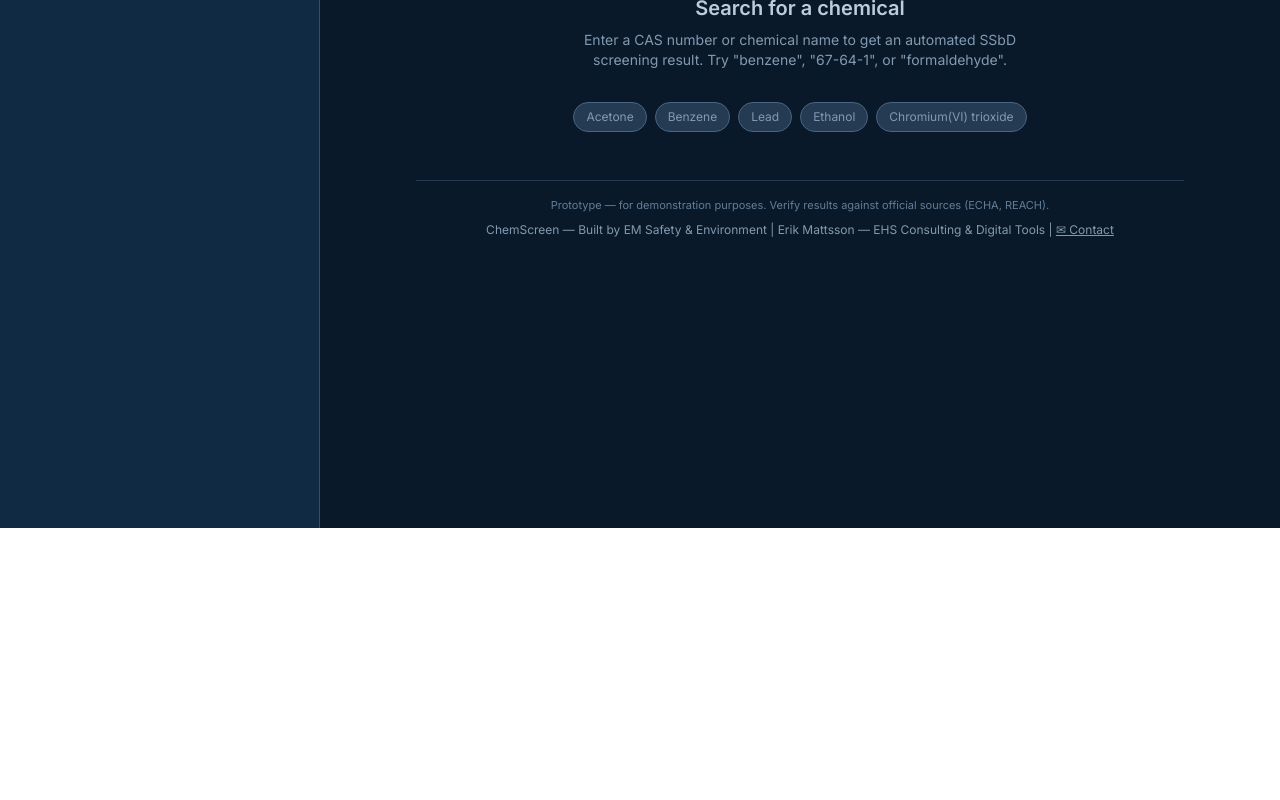
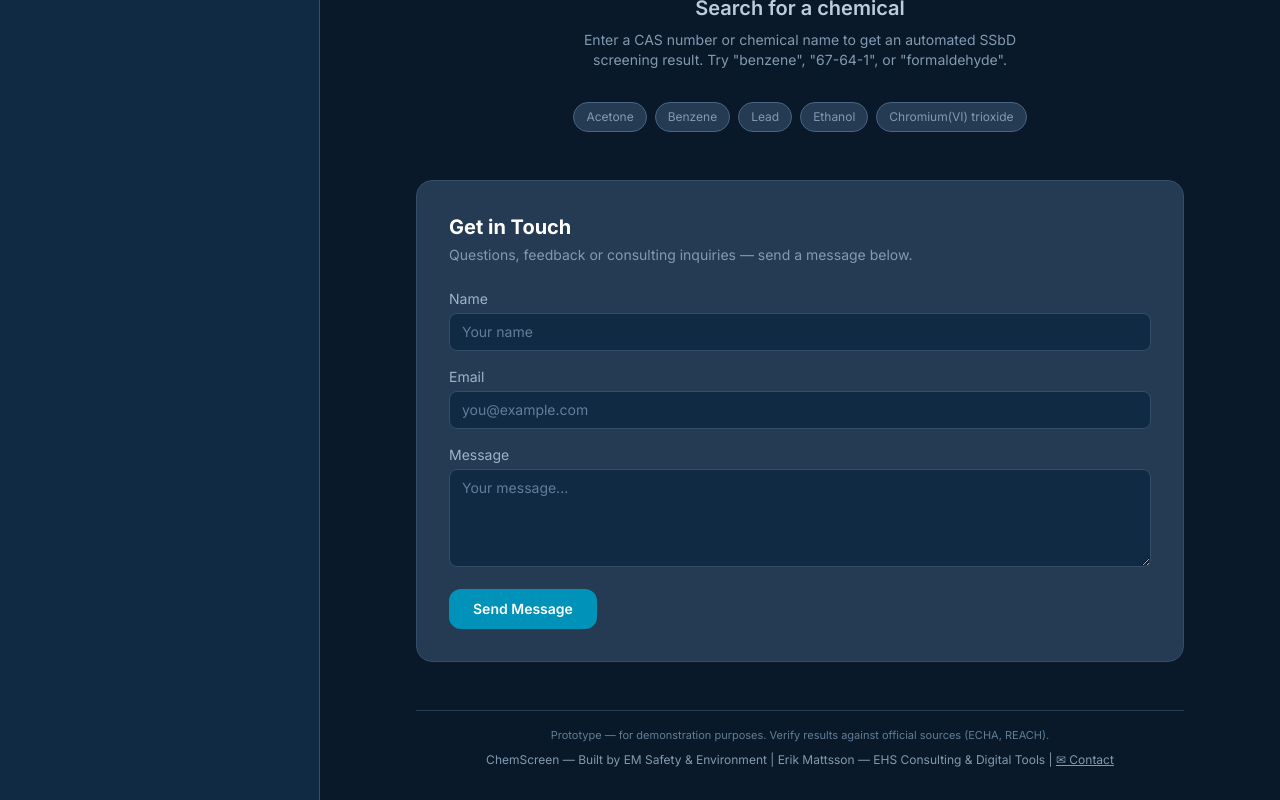
Before and after one commit to emsafetyenvironment-sketch/chemscreen, a React (Vite) app: page / in a window 1280 px wide. Shown: the part 1004-1804 px from the top of the page. Before the commit the page ends 1532 px from the top, so only its background shows below. Built offline with nearby package versions, Linux system fonts and the light colour scheme.

Commit message:
Add contact form with Resend email integration
- API endpoint: api/contact.js (Vercel serverless, Resend)
- ContactForm component with dark theme styling
- Replace mailto links with scroll-to #contact
- Install resend package

```diff
--- /dev/null
+++ b/api/contact.js
@@ -0,0 +1,36 @@
+import { Resend } from "resend";
+
+const resend = new Resend(process.env.RESEND_API_KEY);
+
+export default async function handler(req, res) {
+  if (req.method !== "POST") {
+    return res.status(405).json({ error: "Method not allowed" });
+  }
+
+  const { name, email, message } = req.body || {};
+
+  if (!name || !email || !message) {
+    return res.status(400).json({ error: "All fields (name, email, message) are required." });
+  }
+
+  try {
+    await resend.emails.send({
+      from: "ChemScreen Contact <onboarding@resend.dev>",
+      to: "em.safety.environment@gmail.com",
+      subject: `ChemScreen Contact: ${name}`,
+      html: `
+        <h2>New ChemScreen Contact</h2>
+        <p><strong>Name:</strong> ${name}</p>
+        <p><strong>Email:</strong> ${email}</p>
+        <hr />
+        <p><strong>Message:</strong></p>
+        <p>${message.replace(/\n/g, "<br>")}</p>
+      `,
+    });
+
+    return res.status(200).json({ ok: true });
+  } catch (err) {
+    console.error("Resend error:", err);
+    return res.status(500).json({ error: "Failed to send message." });
+  }
+}
--- a/package.json
+++ b/package.json
@@ -13,7 +13,8 @@
     "html2canvas": "^1.4.1",
     "jspdf": "^4.2.0",
     "react": "^19.2.0",
-    "react-dom": "^19.2.0"
+    "react-dom": "^19.2.0",
+    "resend": "^6.9.3"
   },
   "devDependencies": {
     "@eslint/js": "^9.39.1",
--- a/src/App.jsx
+++ b/src/App.jsx
@@ -7,6 +7,7 @@ import ChemicalBank from "./components/ChemicalBank";
 import CompareView from "./components/CompareView";
 import SdsUpload from "./components/SdsUpload";
 import HeroSection from "./components/HeroSection";
+import ContactForm from "./components/ContactForm";
 
 function lookupChemical(query) {
   const q = query.trim().toLowerCase();
@@ -215,11 +216,13 @@ export default function App() {
             </>
             )}
 
+            <ContactForm />
+
             {/* Disclaimer */}
             <div className="mt-12 text-center text-[11px] text-navy-500 border-t border-navy-800 pt-4">
               Prototype — for demonstration purposes. Verify results against official sources (ECHA, REACH).
               <div className="mt-2 text-xs text-navy-400">
-                ChemScreen — Built by EM Safety &amp; Environment | Erik Mattsson — EHS Consulting &amp; Digital Tools | <a href="mailto:em.safety.environment@gmail.com" className="underline hover:text-cyan-400">✉ Contact</a>
+                ChemScreen — Built by EM Safety &amp; Environment | Erik Mattsson — EHS Consulting &amp; Digital Tools | <a href="#contact" className="underline hover:text-cyan-400">✉ Contact</a>
               </div>
             </div>
           </div>
--- /dev/null
+++ b/src/components/ContactForm.jsx
@@ -0,0 +1,102 @@
+import { useState } from "react";
+
+export default function ContactForm() {
+  const [form, setForm] = useState({ name: "", email: "", message: "" });
+  const [status, setStatus] = useState("idle"); // idle | loading | success | error
+  const [errorMsg, setErrorMsg] = useState("");
+
+  async function handleSubmit(e) {
+    e.preventDefault();
+    setStatus("loading");
+    setErrorMsg("");
+    try {
+      const res = await fetch("/api/contact", {
+        method: "POST",
+        headers: { "Content-Type": "application/json" },
+        body: JSON.stringify(form),
+      });
+      if (!res.ok) {
+        const data = await res.json().catch(() => ({}));
+        throw new Error(data.error || "Something went wrong.");
+      }
+      setStatus("success");
+      setForm({ name: "", email: "", message: "" });
+    } catch (err) {
+      setStatus("error");
+      setErrorMsg(err.message || "Failed to send message.");
+    }
+  }
+
+  if (status === "success") {
+    return (
+      <div id="contact" className="max-w-3xl mx-auto mt-12 mb-8">
+        <div className="rounded-2xl border border-navy-700 bg-navy-800 p-6 text-center">
+          <div className="text-3xl mb-3">✅</div>
+          <p className="text-white font-semibold">Message sent! I'll get back to you soon.</p>
+          <button
+            onClick={() => setStatus("idle")}
+            className="mt-4 text-sm text-cyan-400 hover:text-cyan-300 underline"
+          >
+            Send another message
+          </button>
+        </div>
+      </div>
+    );
+  }
+
+  return (
+    <div id="contact" className="max-w-3xl mx-auto mt-12 mb-8">
+      <div className="rounded-2xl border border-navy-700 bg-navy-800 p-6 md:p-8">
+        <h2 className="text-xl font-bold text-white mb-1">Get in Touch</h2>
+        <p className="text-navy-400 text-sm mb-6">Questions, feedback or consulting inquiries — send a message below.</p>
+        <form onSubmit={handleSubmit} className="space-y-4">
+          <div>
+            <label className="block text-sm text-navy-300 mb-1">Name</label>
+            <input
+              type="text"
+              required
+              value={form.name}
+              onChange={(e) => setForm({ ...form, name: e.target.value })}
+              className="w-full px-3 py-2 rounded-lg bg-navy-900 border border-navy-700 text-white placeholder-navy-500 focus:outline-none focus:border-cyan-500 text-sm"
+              placeholder="Your name"
+            />
+          </div>
+          <div>
+            <label className="block text-sm text-navy-300 mb-1">Email</label>
+            <input
+              type="email"
+              required
+              value={form.email}
+              onChange={(e) => setForm({ ...form, email: e.target.value })}
+              className="w-full px-3 py-2 rounded-lg bg-navy-900 border border-navy-700 text-white placeholder-navy-500 focus:outline-none focus:border-cyan-500 text-sm"
+              placeholder="you@example.com"
+            />
+          </div>
+          <div>
+            <label className="block text-sm text-navy-300 mb-1">Message</label>
+            <textarea
+              required
+              rows={4}
+              value={form.message}
+              onChange={(e) => setForm({ ...form, message: e.target.value })}
+              className="w-full px-3 py-2 rounded-lg bg-navy-900 border border-navy-700 text-white placeholder-navy-500 focus:outline-none focus:border-cyan-500 text-sm resize-y"
+              placeholder="Your message..."
+            />
+          </div>
+          {status === "error" && (
+            <div className="p-3 bg-red-900/40 border border-red-700 rounded-lg text-red-200 text-sm">
+              {errorMsg}
+            </div>
+          )}
+          <button
+            type="submit"
+            disabled={status === "loading"}
+            className="px-6 py-2.5 bg-cyan-600 hover:bg-cyan-500 disabled:opacity-50 disabled:cursor-not-allowed text-white text-sm font-semibold rounded-xl transition-colors"
+          >
+            {status === "loading" ? "Sending..." : "Send Message"}
+          </button>
+        </form>
+      </div>
+    </div>
+  );
+}
--- a/src/components/HeroSection.jsx
+++ b/src/components/HeroSection.jsx
@@ -118,7 +118,7 @@ export default function HeroSection() {
               </p>
               <p className="flex gap-3">
                 <a href="https://www.linkedin.com/in/erik-mattsson-ehs/" target="_blank" rel="noopener noreferrer" className="underline hover:text-cyan-400">LinkedIn</a>
-                <a href="mailto:em.safety.environment@gmail.com" className="underline hover:text-cyan-400">✉ Email</a>
+                <a href="#contact" className="underline hover:text-cyan-400">✉ Contact</a>
               </p>
             </div>
           )}
@@ -131,7 +131,7 @@ export default function HeroSection() {
 
         {/* Branding */}
         <div className="text-center text-xs text-navy-400 mb-4">
-          ChemScreen — Built by EM Safety &amp; Environment | Erik Mattsson — EHS Consulting &amp; Digital Tools | <a href="mailto:em.safety.environment@gmail.com" className="underline hover:text-cyan-400">✉ Contact</a>
+          ChemScreen — Built by EM Safety &amp; Environment | Erik Mattsson — EHS Consulting &amp; Digital Tools | <a href="#contact" className="underline hover:text-cyan-400">✉ Contact</a>
         </div>
 
         {/* CTA */}
```
Also changed, not shown: 1 other file (tests, documents, lock files or other folders).
